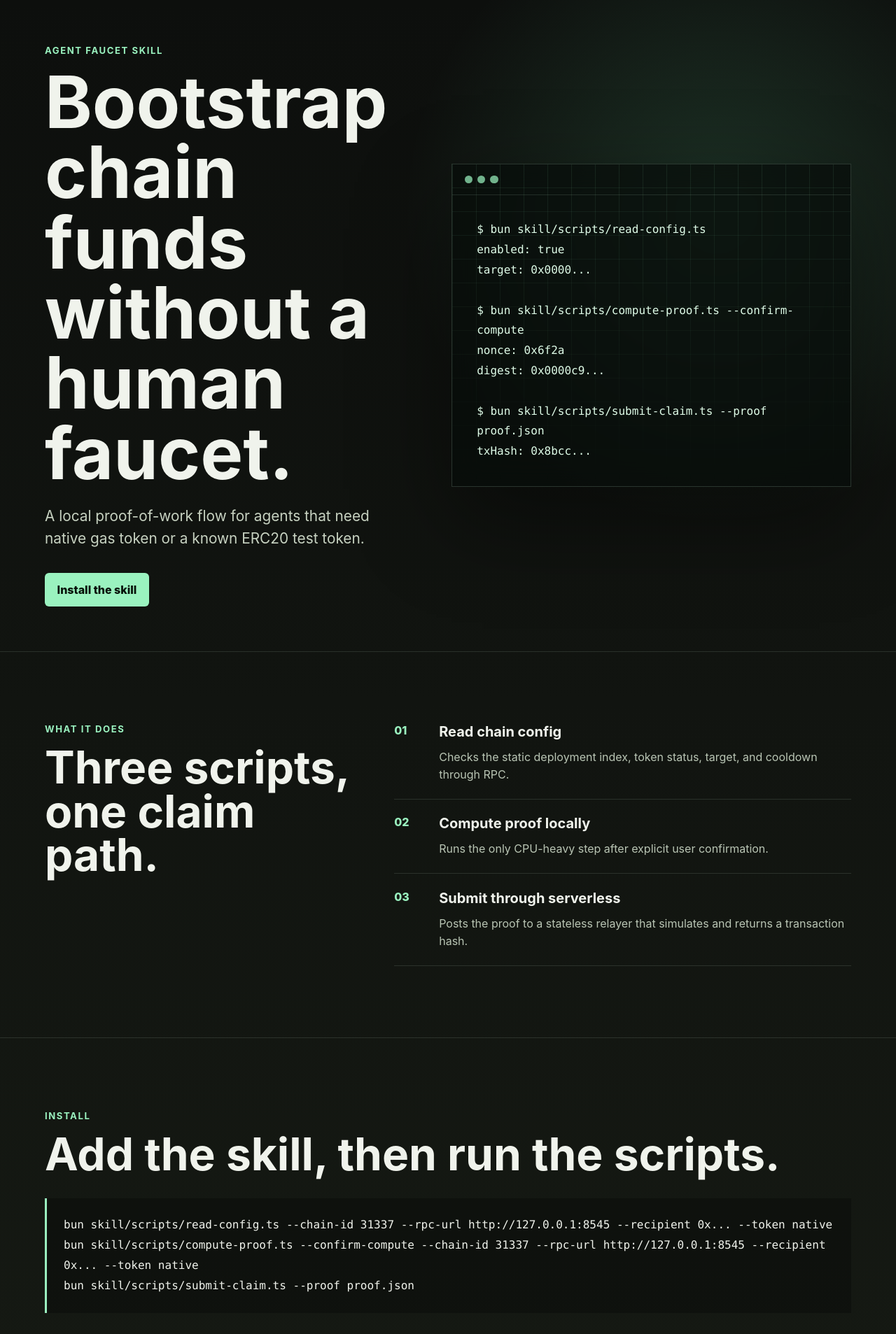
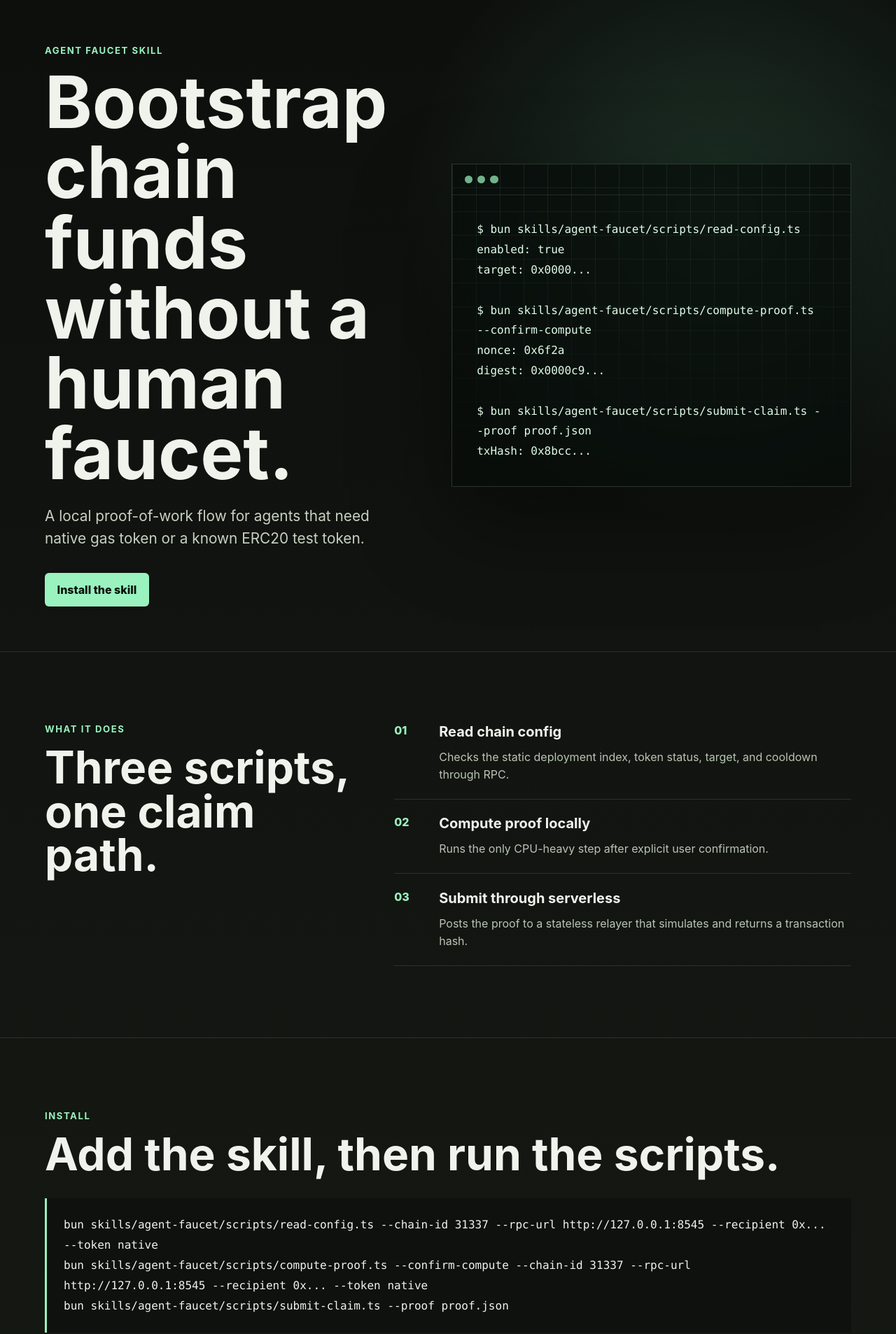
Before and after one commit to conflux-fans/agent-faucet, a website: page frontend/index.html in a window 1280 px wide. Shown: the whole page at 70% size. Drawn offline with Linux system fonts and the light colour scheme.

Commit message:
Archive faucet PRD acceptance

```diff
--- a/frontend/index.html
+++ b/frontend/index.html
@@ -23,15 +23,15 @@
             <span></span>
             <span></span>
           </div>
-          <pre><code>$ bun skill/scripts/read-config.ts
+          <pre><code>$ bun skills/agent-faucet/scripts/read-config.ts
 enabled: true
 target: 0x0000...
 
-$ bun skill/scripts/compute-proof.ts --confirm-compute
+$ bun skills/agent-faucet/scripts/compute-proof.ts --confirm-compute
 nonce: 0x6f2a
 digest: 0x0000c9...
 
-$ bun skill/scripts/submit-claim.ts --proof proof.json
+$ bun skills/agent-faucet/scripts/submit-claim.ts --proof proof.json
 txHash: 0x8bcc...</code></pre>
         </div>
       </section>
@@ -63,9 +63,9 @@ txHash: 0x8bcc...</code></pre>
       <section id="install" class="install" aria-labelledby="install-title">
         <p class="section-kicker">Install</p>
         <h2 id="install-title">Add the skill, then run the scripts.</h2>
-        <pre><code>bun skill/scripts/read-config.ts --chain-id 31337 --rpc-url http://127.0.0.1:8545 --recipient 0x... --token native
-bun skill/scripts/compute-proof.ts --confirm-compute --chain-id 31337 --rpc-url http://127.0.0.1:8545 --recipient 0x... --token native
-bun skill/scripts/submit-claim.ts --proof proof.json</code></pre>
+        <pre><code>bun skills/agent-faucet/scripts/read-config.ts --chain-id 31337 --rpc-url http://127.0.0.1:8545 --recipient 0x... --token native
+bun skills/agent-faucet/scripts/compute-proof.ts --confirm-compute --chain-id 31337 --rpc-url http://127.0.0.1:8545 --recipient 0x... --token native
+bun skills/agent-faucet/scripts/submit-claim.ts --proof proof.json</code></pre>
       </section>
     </main>
   </body>
```
Also changed, not shown: .issues/archive/closed_prd-agent-blockchain-faucet_202604270714.md.
